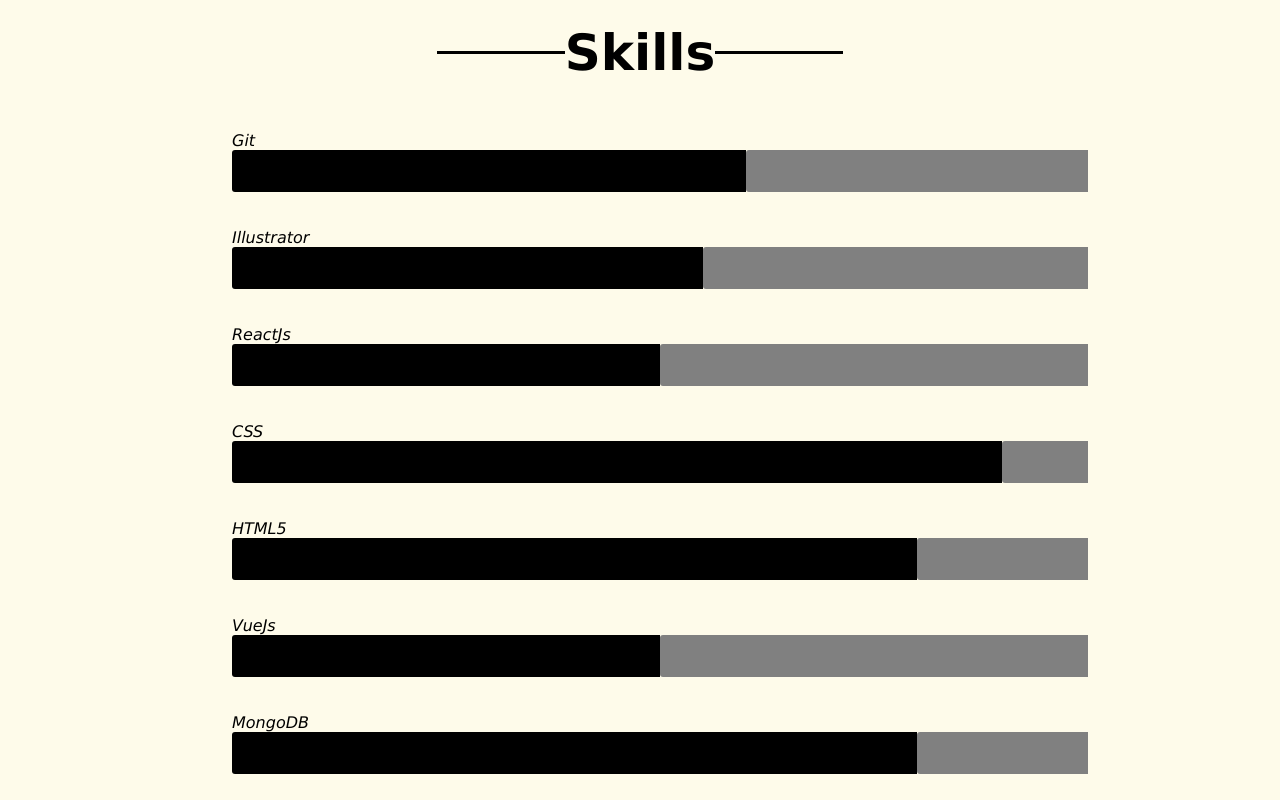
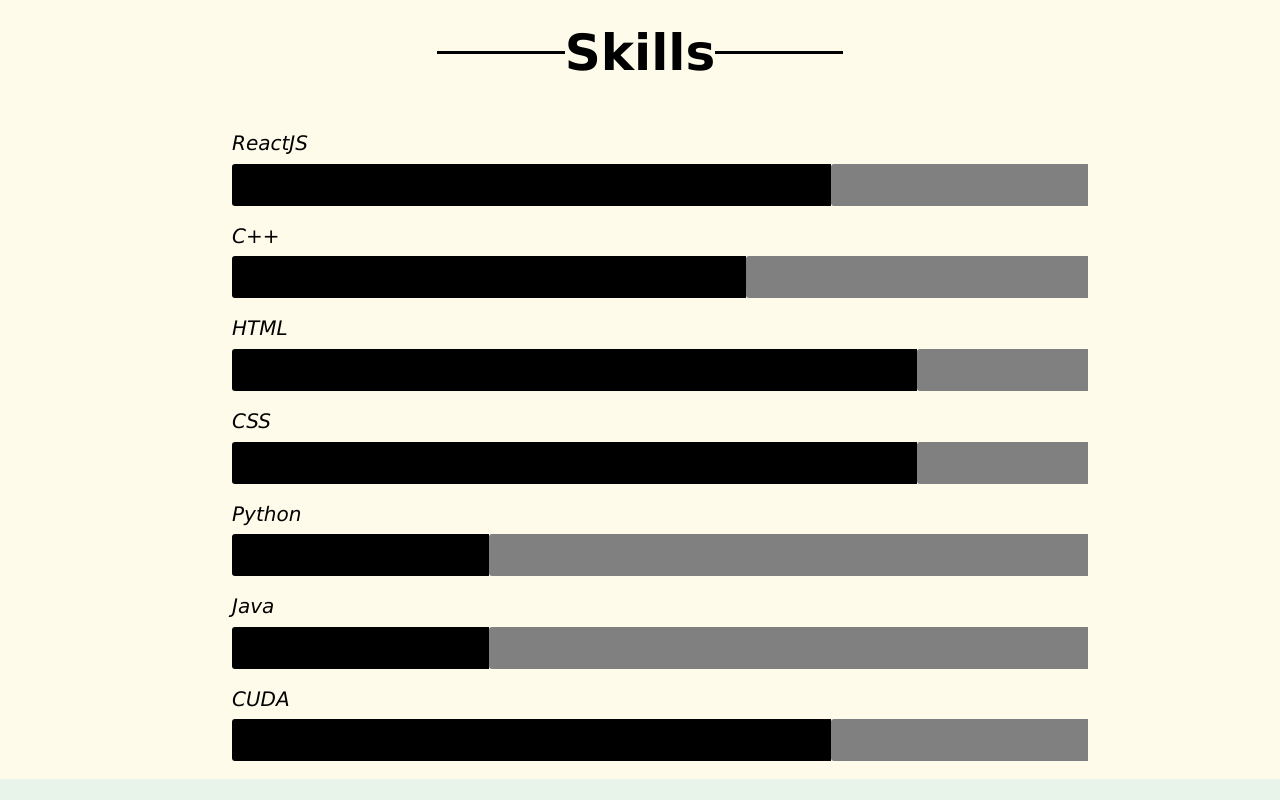
Before and after one commit to RonanGW/WolfGrove, a React (Create React App) app: page / in a window 1280 px wide. Shown: the part 4800-5600 px from the top of the page. Built offline with nearby package versions, Linux system fonts and the light colour scheme.

Commit message:
Refactored CSS Styling for Skills Section. Updated Skills values

```diff
--- a/public/resumeData.json
+++ b/public/resumeData.json
@@ -132,32 +132,32 @@
     ],
     "skills": [
       {
-        "name": "Git",
+        "name": "ReactJS",
+        "level": "70"
+      },
+      {
+        "name": "C++",
         "level": "60"
       },
       {
-        "name": "Illustrator",
-        "level": "55"
-      },
-      {
-        "name": "ReactJs",
-        "level": "50"
+        "name": "HTML",
+        "level": "80"
       },
       {
         "name": "CSS",
-        "level": "90"
-      },
-      {
-        "name": "HTML5",
         "level": "80"
       },
       {
-        "name": "VueJs",
-        "level": "50"
+        "name": "Python",
+        "level": "30"
       },
       {
-        "name": "MongoDB",
-        "level": "80"
+        "name": "Java",
+        "level": "30"
+      },
+      {
+        "name": "CUDA",
+        "level": "70"
       }
     ]
   },
--- a/src/App.css
+++ b/src/App.css
@@ -41,6 +41,12 @@
     display: flex;
     align-items: center;
     flex-direction: column;
+}
+
+.Section-Title-Line {
+    display: flex;
+    flex-direction: row;
+    align-items: center;
 }
 
 /*----------------------------------------------*/
@@ -304,42 +310,28 @@
 }
 
 .bars {
-    width: 50%;
-    float: left;
-    padding: 0;
-    text-align: left;
+    width: 70%;
 }
 
-    .bars .skills {
-        margin-top: 36px;
+    .bars ul {
         list-style: none;
     }
 
-    .bars li {
-        margin-bottom: 60px;
-        background: #ccc;
-        height: 42px;
-        border-radius: 3px;
-    }
+.skill-container {
+    display: flex;
+    flex-direction: column;
+    margin-bottom: 18px;
+}
 
-        .bars li em {
-            font: 15px 'opensans-bold', sans-serif;
-            color: #313131;
-            text-transform: uppercase;
-            letter-spacing: 2px;
-            font-weight: normal;
-            position: relative;
-            top: -36px;
-        }
+.skill-title {
+    font-size: 20px;
+    padding-bottom: 1%;
+}
 
-.bar-expand {
-    margin: 0;
-    padding-right: 24px;
-    background: #313131;
-    display: inline-block;
+.bar-container {
+    display: flex;
+    flex-direction: row;
     height: 42px;
-    line-height: 42px;
-    border-radius: 3px 0 0 3px;
 }
 
 /*----------------------------------------------*/
--- a/src/Skills.js
+++ b/src/Skills.js
@@ -16,19 +16,14 @@
                 var r = 100 - parseInt(skills.level);
                 var remainder = r.toString() + "%";
                 return <li>
-                        <div style={{ display: "flex", flexDirection: "column", marginBottom: "36px" }}>
-                            <em>{skills.name}</em>
-                            <div style={{ display: "flex", flexDirection: "row", height: "42px" }}>
+                        <div className="skill-container">
+                            <em className="skill-title">{skills.name}</em>
+                            <div className="bar-container">
                                 <div style={{ width: percent, backgroundColor: "black", borderRadius: "3px 0 0 3px"}} />
                                 <div style={{ width: remainder, backgroundColor: "grey", borderRadius: "3px 0 0 3px"}} />
                             </div>
                         </div>
                     </li>
-                //var className = 'bar-expand ' + skills.name.toLowerCase();
-                //return <li key={skills.name}>
-                //        <span style={{ width: skills.level }} className={className}></span>
-                //        <em>{skills.name}</em>
-                //       </li>
             })
         }
 
@@ -36,7 +31,7 @@
             <div className="Skills">
                 <div className="Section-Header">
                     <div className="Section-Header-Alignment">
-                        <h1 style={{ display: "flex", flexDirection: "row", alignItems: "center" }}>
+                        <h1 className="Section-Title-Line">
                             <div className="SectionNameLine" />
                             Skills
                             <div className="SectionNameLine" />
@@ -44,8 +39,8 @@
                     </div>
                 </div>
                 <div className="Skill-bars-container">
-                    <div className="barz" style={{ width: "70%"}}>
-                        <ul className="skills" style={{ listStyle: "none"}}>
+                    <div className="bars">
+                        <ul>
                             {skills}
                         </ul>
                     </div>
```
